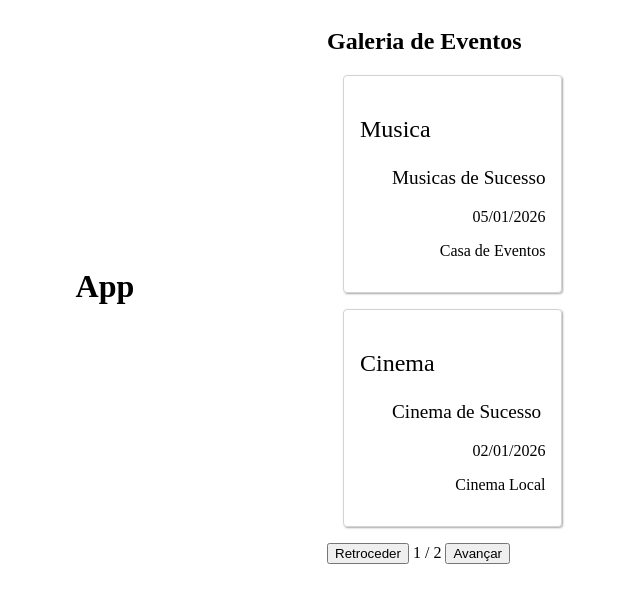
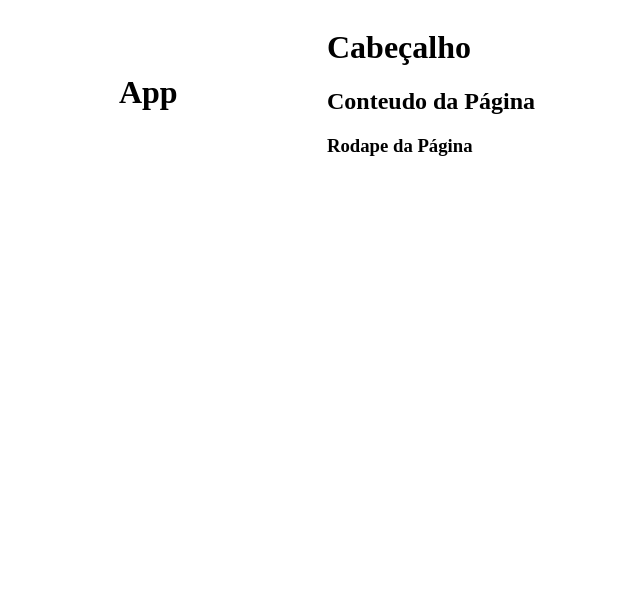
Before and after one commit to beacastroalves/repositorio-pos-unyleya, a Vue app in the folder unyleya-vuejs/disciplina-vue/unidade2/projetos-aulas/vue-project-components/: page / in a window 1280 px wide. Shown: the top 602 px of the page, without its empty margins (313-953 px from the left). Built offline with nearby package versions, Linux system fonts and the light colour scheme.

Commit message:
componentes slot nomeados pt1 intro

```diff
--- a/unyleya-vuejs/disciplina-vue/unidade2/projetos-aulas/vue-project-components/src/App.vue
+++ b/unyleya-vuejs/disciplina-vue/unidade2/projetos-aulas/vue-project-components/src/App.vue
@@ -1,43 +1,7 @@
 <script setup>
-import { computed, ref } from 'vue';
-import Galeria from './components/Galeria.vue';
-import CardEvento from './components/CardEvento.vue';
+import LayoutPage from './components/LayoutPage.vue';
 
-// const itens = [
-//   { nome: "Computador", descricao: "Computador Gamer", preco: 9_000.00 },
-//   { nome: "Mouse", descricao: "Mouse Gamer", preco: 90.00 },
-//   { nome: "Teclado", descricao: "Teclado Gamer", preco: 180.00 },
-//   { nome: "Monitor", descricao: "Monitor Gamer", preco: 1_000.00 },
-// ]
 
-const itens = [
-  { nome: "Musica", descricao: "Musicas de Sucesso", data: "05/01/2026", local: "Casa de Eventos" },
-  { nome: "Cinema", descricao: "Cinema de Sucesso", data: "02/01/2026", local: "Cinema Local" },
-  { nome: "Teatro", descricao: "Teatro de Sucesso", data: "08/01/2026", local: "Teatro Municipal" },
-  { nome: "Orquestra", descricao: "Orquestra de Sucesso", data: "21/01/2026", local: "Praça da Cidade" },
-]
-
-const numPorPagina = 2;
-const pagina = ref(1);
-const avancarPagina = () => {
-  if (pagina.value < (itens.length / numPorPagina)) {
-    pagina.value++
-  }
-};
-const retrocederPagina = () => {
-  if (pagina.value >= (itens.length / numPorPagina)) {
-    pagina.value--
-  }
-};
-
-const itensPaginados = computed(() => {
-  const pag = pagina.value - 1;
-  return itens.filter((_, index) => {
-    const limiteMin = numPorPagina * pag
-    const limiteMax = limiteMin + numPorPagina
-    return index >= limiteMin && limiteMax > index
-  })
-});
 </script>
 
 <template>
@@ -46,23 +10,21 @@ const itensPaginados = computed(() => {
   </header>
 
   <main>
-    <!-- <Galeria titulo="Produtos" descricao="Produtos Eletronicos" :itens="produtos" /> -->
-    <Galeria
-      titulo="Eventos"
-      descricao="Eventos na Cidade"
-      :quant="itens.length"
-      :numPorPagina="numPorPagina"
-      :pagina="pagina"
-      @avancar-pagina="avancarPagina"
-      @retroceder-pagina="retrocederPagina"
-      >
+    <LayoutPage>
+      <template v-slot:header>
+        <h1>Cabeçalho</h1>
+      </template>
 
-      <CardEvento
-        v-for="item in itensPaginados"
-        :evento="item"
-        />
+      <!-- Colocar Default ou apenas colocar qualquer conteudo fora do template vai para o espaço do slot que nao possui nome -->
+      <!-- <template #default>
+        <h2>Conteudo Principal</h2>
+      </template> -->
 
-    </Galeria>
+      <!-- Pode existir valor/conteudo dentro dos templates la nos slots, vai ser um valor padrao, e aqui se for colocado vai ser sobreescrever -->
+      <!-- <template v-slot:footer>
+        <p>Rodape</p>
+      </template> -->
+    </LayoutPage>
   </main>
 </template>
 
--- /dev/null
+++ b/unyleya-vuejs/disciplina-vue/unidade2/projetos-aulas/vue-project-components/src/components/LayoutPage.vue
@@ -0,0 +1,17 @@
+<template>
+  <header>
+    <slot name="header">
+      <h1>Cabeçalho da Página</h1>
+    </slot>
+  </header>
+  <main>
+    <slot>
+      <h2>Conteudo da Página</h2>
+    </slot>
+  </main>
+  <footer>
+    <slot name="footer">
+      <h3>Rodape da Página</h3>
+    </slot>
+  </footer>
+</template>
```
